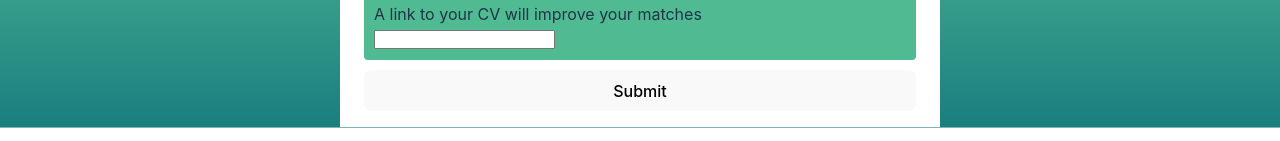
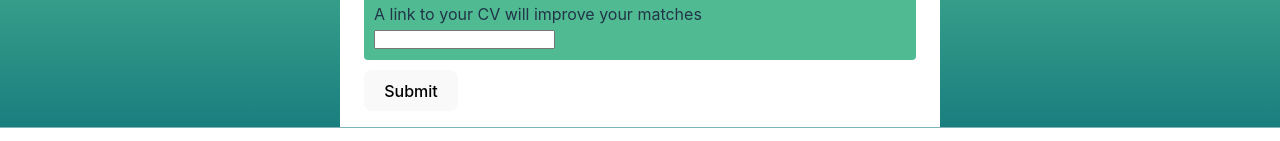
Before and after one commit to Renatuscape/PitchMatchFrontEnd, a React (Vite) app in the folder PitchMatch/: page /createuser in a window 1280 px wide. Shown: the part 759-900 px from the top of the page. Built offline with nearby package versions, Linux system fonts and the light colour scheme.

Commit message:
linking button to log in page

```diff
--- a/PitchMatch/src/pages/CreateUser.tsx
+++ b/PitchMatch/src/pages/CreateUser.tsx
@@ -1,7 +1,7 @@
 import { AutoAwesome, Visibility, VisibilityOff } from "@mui/icons-material";
 import { Container, IconButton } from "@mui/material";
 import { ChangeEvent, FormEvent, useState } from "react";
-import { useNavigate } from 'react-router-dom';
+import { Link, useNavigate } from 'react-router-dom';
 
 type CreateUserProps = {
    name: string;
@@ -134,7 +134,9 @@ export function CreateUser() {
                </div>
             </div>
             {errorMessage && <div style={{ color: 'red' }}>{errorMessage}</div>}
+            <Link to={'/login'} style={{ textDecoration: 'none' }}>
             <button>Submit</button>
+            </Link>
          </form>
       </Container>
    </div>
```
